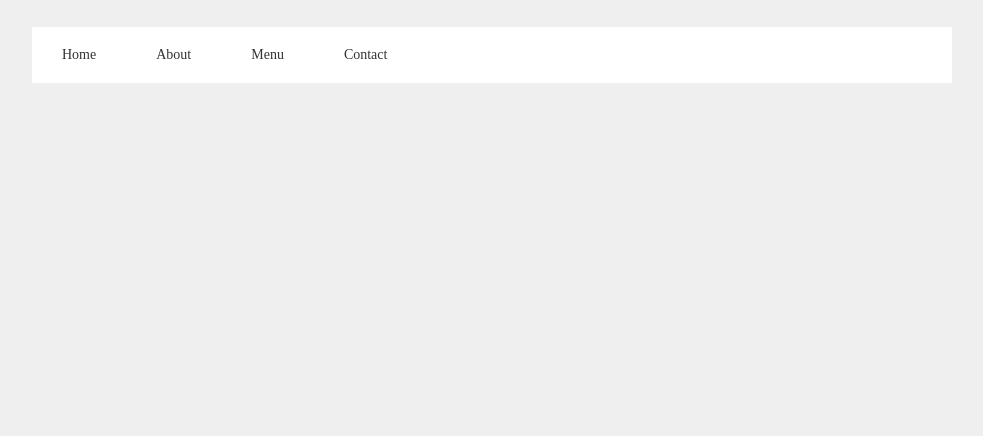
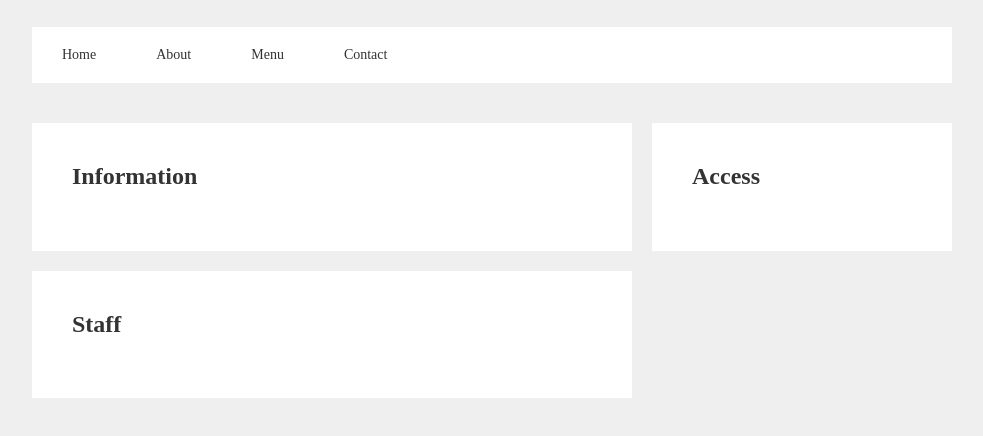
Before and after one commit to kangbom/Batty_coffee_stand, a plain HTML site: page index.html in a window 1280 px wide. Shown: the part 110-546 px from the top of the page, without its empty margins (148-1131 px from the left). Drawn offline with Linux system fonts and the light colour scheme.

Commit message:
2 column

```diff
--- a/css/style.css
+++ b/css/style.css
@@ -55,3 +55,28 @@ header {
   color: #333;
   text-decoration: none;
 }
+
+.text-title {
+  font-size: 24px;
+  font-weight: bold;
+  margin-top: 0;
+  margin-bottom: 20px;
+}
+
+.card-contents {
+  padding: 40px;
+  display: block;
+  margin-bottom: 20px;
+  background-color: #fff;
+}
+
+.left-contents {
+  width: 600px;
+  margin-right: 20px;
+  float: left;
+}
+
+.right-contents {
+  width: 300px;
+  float: left;
+}
--- a/index.html
+++ b/index.html
@@ -21,5 +21,22 @@
         </ul>
       </div>
     </header>
+    <div class="main">
+      <div class="container">
+        <div class="left-contents">
+          <div class="card-contents">
+            <h2 class="text-title">Information</h2>
+          </div>
+          <div class="card-contents">
+            <h2 class="text-title">Staff</h2>
+          </div>
+        </div>
+        <div class="right-contents">
+          <div class="card-contents">
+            <h2 class="text-title">Access</h2>
+          </div>
+        </div>
+      </div>
+    </div>
   </body>
 </html>
```
